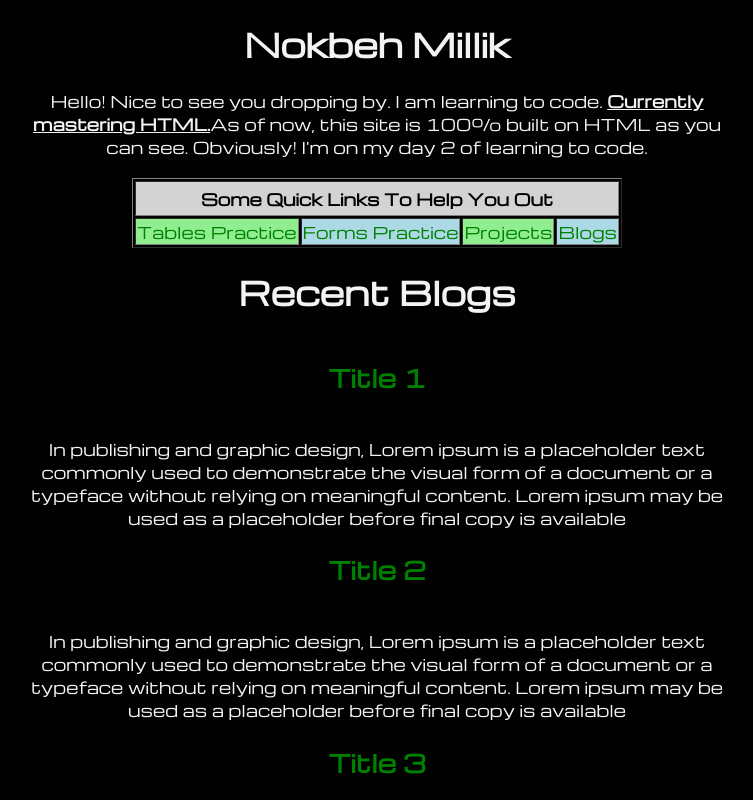
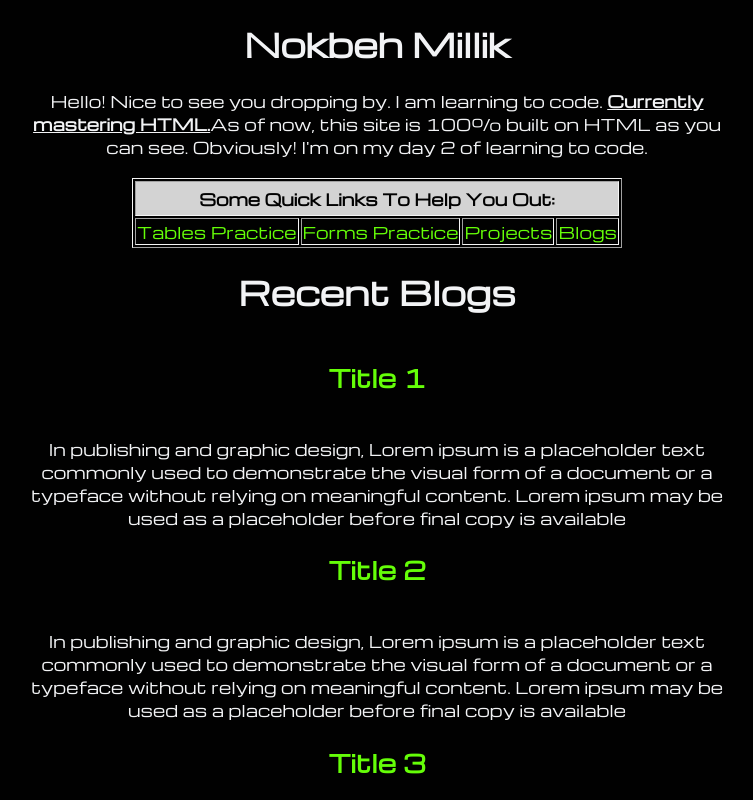
Before and after one commit to Nokbeh/blog, a plain HTML site: page index.html in a window 1280 px wide. Shown: the top 800 px of the page, without its empty margins (263-1016 px from the left). Drawn offline with nearby package versions, Linux system fonts and the light colour scheme.

Commit message:
Update index.html

```diff
--- a/index.html
+++ b/index.html
@@ -2,7 +2,17 @@
 <html>
 
 <head>
+   <meta charset="UTF-8">
  <title>Nokbeh Millik</title>
+<meta name="description" content="A maker in the making! This is my personal site cum resume. Welcome to my internet home. Enjoy your stay, and Follow along!">
+  <link rel="canonical" href="https://nokbehmillik.com/">
+  <meta name="robots" content="index,follow">
+
+ <meta property="og:title" content="Nokbeh Millik">
+    <meta property="og:description" content="Welcome to my personal website and online portfolio">
+    <meta property="og:image" content="https://example.com/images/my-image.jpg">
+    <meta property="og:url" content="https://nokbehmillik.com/">
+
   <link rel="preconnect" href="https://fonts.googleapis.com">
   <link rel="preconnect" href="https://fonts.gstatic.com" crossorigin>
 <link href="https://fonts.googleapis.com/css2?family=Orbitron&display=swap" rel="stylesheet">
@@ -34,25 +44,25 @@ header, table, div {
 }
 
 a:link {
-  color: green;
+  color: #65FE08;
   background-color: transparent;
   text-decoration: none;
 }
 
 a:visited {
-  color: pink;
+  color: #65FE08;
   background-color: transparent;
   text-decoration: none;
 }
 
 a:hover {
-  color: red;
+  color: #32cd32;
   background-color: transparent;
   text-decoration: underline;
 }
 
 a:active {
-  color: yellow;
+  color: #32cd32;
   background-color: transparent;
   text-decoration: underline;
 }
@@ -77,16 +87,16 @@ a:active {
   </header>
 
 <div align= center>
-  <table max-width=100%  border= 1px style="margin-top: 20px;">
+  <table max-width=100%  border= 1px style="margin-top: 20px; border-color: whitesmoke ;">
   <tr bgcolor=lightgrey height= 35px style="color:#010101">
-    <th colspan=4>Some Quick Links To Help You Out</th>
+    <th colspan=4>Some Quick Links To Help You Out:</th>
   </tr>
 
   <tr height= auto align=center>
-    <td max-width=100% bgcolor= lightgreen><a href=tables.html>Tables Practice</a></td>
-    <td max-width=100% bgcolor=lightblue><a href=forms.html>Forms Practice</a></td>
-    <td max-width=100% bgcolor= lightgreen><a href=projects.html>Projects</a></td>
-    <td max-width=100% bgcolor=lightblue><a href=blogs.html>Blogs</a></td>
+    <td max-width=100% bgcolor= #010101><a href=tables.html>Tables Practice</a></td>
+    <td max-width=100% bgcolor=#010101><a href=forms.html>Forms Practice</a></td>
+    <td max-width=100% bgcolor= #010101><a href=projects.html>Projects</a></td>
+    <td max-width=100% bgcolor=#010101><a href=blogs.html>Blogs</a></td>
   </tr>
   </table>
 </div>
```
